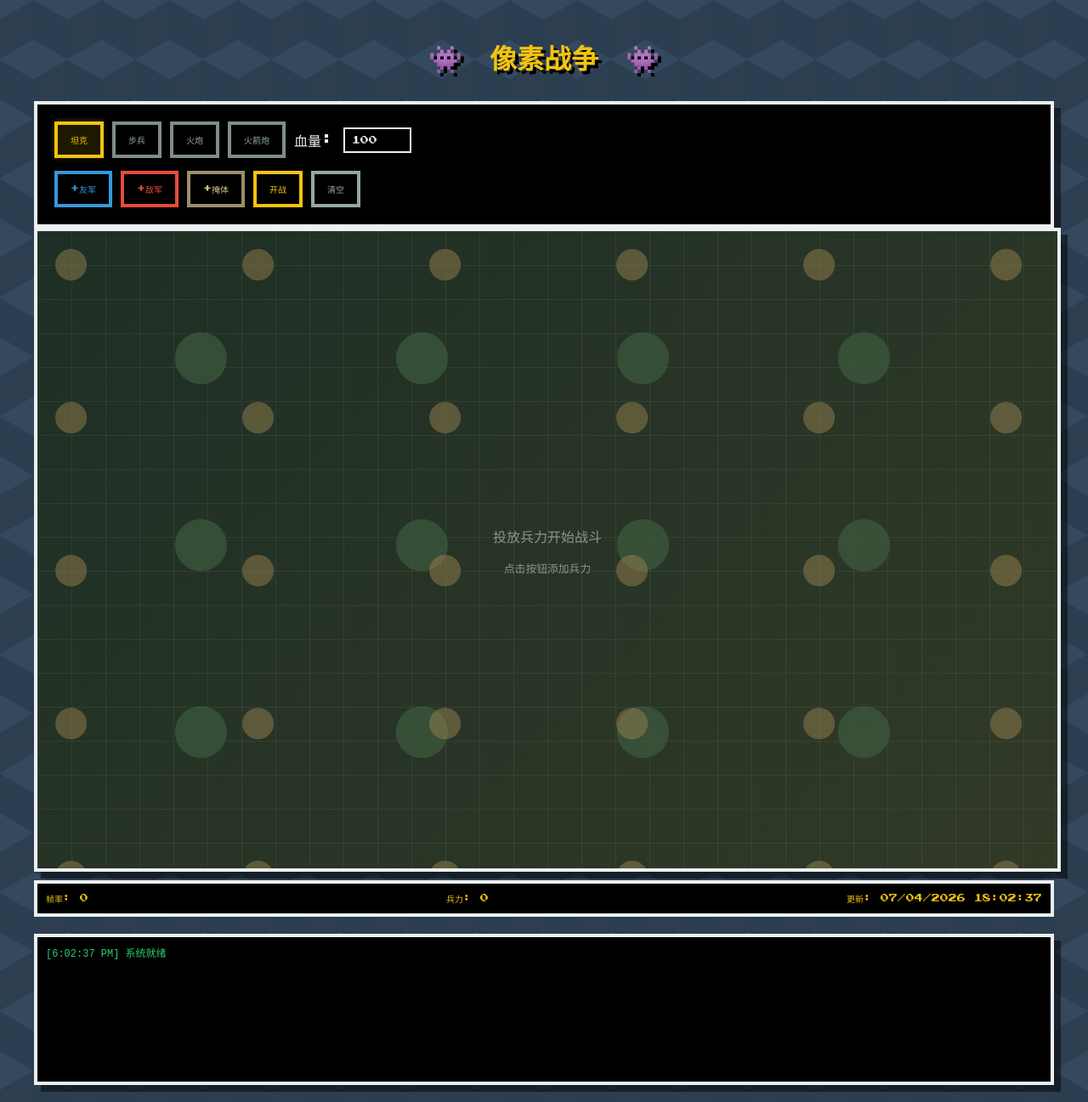
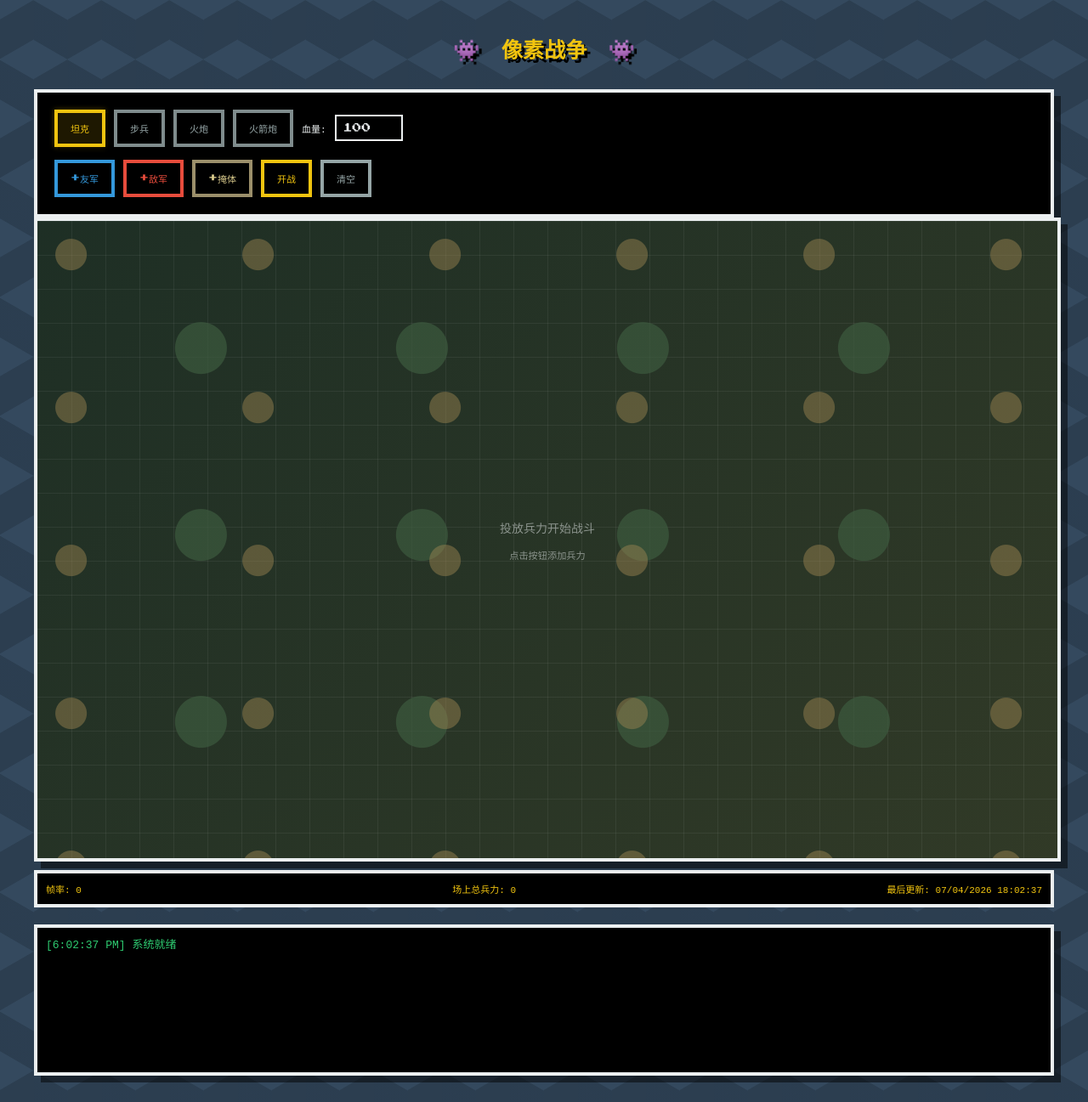
Before and after one commit to CrescentVelvet/crescentvelvet.github.io, a Jekyll site: the page built from _pages/sandbox_war_game.html, in a window 1280 px wide. Shown: the whole page at 85% size. Built offline with Jekyll 4.4.1, drawn with Linux system fonts in a browser that asks for light colours; some web fonts are replaced.

Commit message:
沙盘战争：新增 ZCOOL QingKe HuangYou（一款像素风格的中文字体）

```diff
--- a/_pages/sandbox_war_game.html
+++ b/_pages/sandbox_war_game.html
@@ -8,7 +8,7 @@
     <meta charset="UTF-8">
     <meta name="viewport" content="width=device-width, initial-scale=1.0">
     <title>沙盘战争 - 像素战场</title>
-    <link href="https://fonts.googleapis.com/css2?family=Press+Start+2P&family=DotGothic16&display=swap" rel="stylesheet">
+    <link href="https://fonts.googleapis.com/css2?family=Press+Start+2P&family=DotGothic16&family=ZCOOL+QingKe+HuangYou&display=swap" rel="stylesheet">
     <style>
         :root {
             --pixel-bg: #2c3e50;
@@ -19,10 +19,17 @@
             --pixel-border: 4px;
         }
 
+        * {
+            font-family: 'ZCOOL QingKe HuangYou', 'DotGothic16', monospace;
+            -webkit-font-smoothing: none;
+            -moz-osx-font-smoothing: unset;
+        }
+
         body {
             margin: 0;
             padding: 20px;
-            font-family: 'Press Start 2P', 'DotGothic16', cursive;
+            font-family: 'ZCOOL QingKe HuangYou', 'Press Start 2P', 'DotGothic16', monospace;
+            font-size: 14px;
             background-color: #2c3e50;
             background-image:
                 linear-gradient(30deg, #34495e 12%, transparent 12.5%, transparent 87%, #34495e 87.5%, #34495e),
@@ -36,6 +43,8 @@
             min-height: 100vh;
             color: var(--pixel-text);
             image-rendering: pixelated;
+            -webkit-font-smoothing: none;
+            -moz-osx-font-smoothing: unset;
         }
 
         .container {
@@ -50,9 +59,12 @@
             text-align: center;
             margin-bottom: 30px;
             text-shadow: 4px 4px 0px #000;
-            font-size: 2em;
+            font-family: 'ZCOOL QingKe HuangYou', 'Press Start 2P', 'DotGothic16', monospace;
+            font-size: 1.8em;
             color: var(--pixel-accent);
             line-height: 1.5;
+            -webkit-font-smoothing: none;
+            -moz-osx-font-smoothing: unset;
         }
 
         .game-ui {
@@ -78,20 +90,29 @@
             gap: 10px;
             align-items: center;
             flex-wrap: wrap;
+            font-family: inherit;
+        }
+
+        .control-row label {
+            font-family: 'ZCOOL QingKe HuangYou', 'DotGothic16', monospace;
+            font-size: 11px;
+            color: var(--pixel-text);
         }
 
         .pixel-btn {
-            font-family: 'Press Start 2P', 'DotGothic16', cursive;
+            font-family: 'ZCOOL QingKe HuangYou', 'Press Start 2P', 'DotGothic16', monospace;
             padding: 10px 15px;
             border: 4px solid;
             background: transparent;
             color: var(--pixel-text);
             cursor: pointer;
             text-transform: uppercase;
-            font-size: 10px;
+            font-size: 11px;
             position: relative;
             transition: transform 0.1s;
             box-shadow: 4px 4px 0px rgba(0,0,0,0.5);
+            -webkit-font-smoothing: none;
+            -moz-osx-font-smoothing: unset;
         }
 
         .pixel-btn:active {
@@ -114,12 +135,14 @@
         }
 
         .pixel-input, .pixel-select {
-            font-family: 'Press Start 2P', 'DotGothic16', cursive;
+            font-family: 'ZCOOL QingKe HuangYou', 'Press Start 2P', 'DotGothic16', monospace;
             background: #000;
             border: 2px solid var(--pixel-text);
             color: var(--pixel-text);
             padding: 8px;
-            font-size: 10px;
+            font-size: 11px;
+            -webkit-font-smoothing: none;
+            -moz-osx-font-smoothing: unset;
         }
 
         .battlefield {
@@ -464,15 +487,17 @@
             background: #000;
             border: 4px solid var(--pixel-text);
             padding: 10px;
-            font-family: 'Courier New', monospace;
-            font-size: 12px;
+            font-family: 'ZCOOL QingKe HuangYou', 'DotGothic16', monospace;
+            font-size: 13px;
             overflow-y: auto;
             color: #2ecc71;
             box-shadow: 8px 8px 0px rgba(0,0,0,0.5);
             margin-top: 20px;
-        }
-
-        .log-entry { margin: 2px 0; line-height: 1.4; }
+            -webkit-font-smoothing: none;
+            -moz-osx-font-smoothing: unset;
+        }
+
+        .log-entry { margin: 2px 0; line-height: 1.4; font-family: 'ZCOOL QingKe HuangYou', 'DotGothic16', monospace; }
         .log-entry.ally { color: #3498db; }
         .log-entry.enemy { color: #e74c3c; }
 
@@ -483,14 +508,35 @@
             padding: 10px;
             background: #000;
             border: 4px solid var(--pixel-text);
-            font-size: 10px;
+            font-family: 'ZCOOL QingKe HuangYou', 'DotGothic16', monospace;
+            font-size: 11px;
             color: var(--pixel-accent);
             margin-top: 10px;
+            -webkit-font-smoothing: none;
+            -moz-osx-font-smoothing: unset;
         }
 
         /* 移除旧样式干扰 */
         .back-button, .sidebar, .main-content { display: none; }
         .container { display: block; }
+
+        /* 单位信息浮窗 */
+        .unit-info {
+            display: none;
+            position: absolute;
+            background: #000;
+            border: 3px solid var(--pixel-accent);
+            color: var(--pixel-text);
+            padding: 8px 10px;
+            font-family: 'ZCOOL QingKe HuangYou', 'DotGothic16', monospace;
+            font-size: 11px;
+            line-height: 1.6;
+            z-index: 200;
+            pointer-events: none;
+            box-shadow: 4px 4px 0px rgba(0,0,0,0.6);
+            -webkit-font-smoothing: none;
+            -moz-osx-font-smoothing: unset;
+        }
 
         /* ===== 移动端适配 ===== */
         @media (max-width: 768px) {
@@ -499,7 +545,7 @@
             }
 
             h1 {
-                font-size: 1.1em;
+                font-size: 1.0em;
                 text-shadow: 2px 2px 0px #000;
                 margin-bottom: 12px;
             }
@@ -522,14 +568,14 @@
             }
 
             .pixel-btn {
-                font-size: 8px;
+                font-size: 9px;
                 padding: 8px 10px;
                 border-width: 3px;
                 box-shadow: 3px 3px 0px rgba(0,0,0,0.5);
             }
 
             .pixel-select, .pixel-input {
-                font-size: 8px;
+                font-size: 9px;
                 padding: 6px;
             }
 
@@ -541,18 +587,22 @@
 
             .battle-log {
                 height: 100px;
-                font-size: 10px;
+                font-size: 11px;
                 padding: 6px;
                 margin-top: 10px;
             }
 
             .status-bar {
-                font-size: 8px;
+                font-size: 9px;
                 padding: 6px;
                 flex-wrap: wrap;
                 gap: 4px;
             }
 
+            .control-row label {
+                font-size: 9px;
+            }
+
             .container {
                 gap: 10px;
             }
@@ -560,16 +610,16 @@
 
         @media (max-width: 400px) {
             h1 {
-                font-size: 0.9em;
+                font-size: 0.85em;
             }
 
             .pixel-btn {
-                font-size: 7px;
+                font-size: 8px;
                 padding: 6px 8px;
             }
 
             .pixel-select, .pixel-input {
-                font-size: 7px;
+                font-size: 8px;
                 padding: 4px;
             }
 
@@ -579,11 +629,15 @@
 
             .battle-log {
                 height: 80px;
-                font-size: 9px;
+                font-size: 10px;
+            }
+
+            .status-bar {
+                font-size: 8px;
             }
 
             .control-row label {
-                font-size: 7px;
+                font-size: 8px;
             }
         }
     </style>
@@ -623,8 +677,8 @@
 
         <div class="status-bar">
             <span>帧率: <span id="fpsValue">0</span></span>
-            <span>兵力: <span id="unitCount">0</span></span>
-            <span>更新: <span id="lastModified"></span></span>
+            <span>场上总兵力: <span id="unitCount">0</span></span>
+            <span>最后更新: <span id="lastModified"></span></span>
         </div>
 
         <div class="battle-log" id="battleLog"></div>
```
